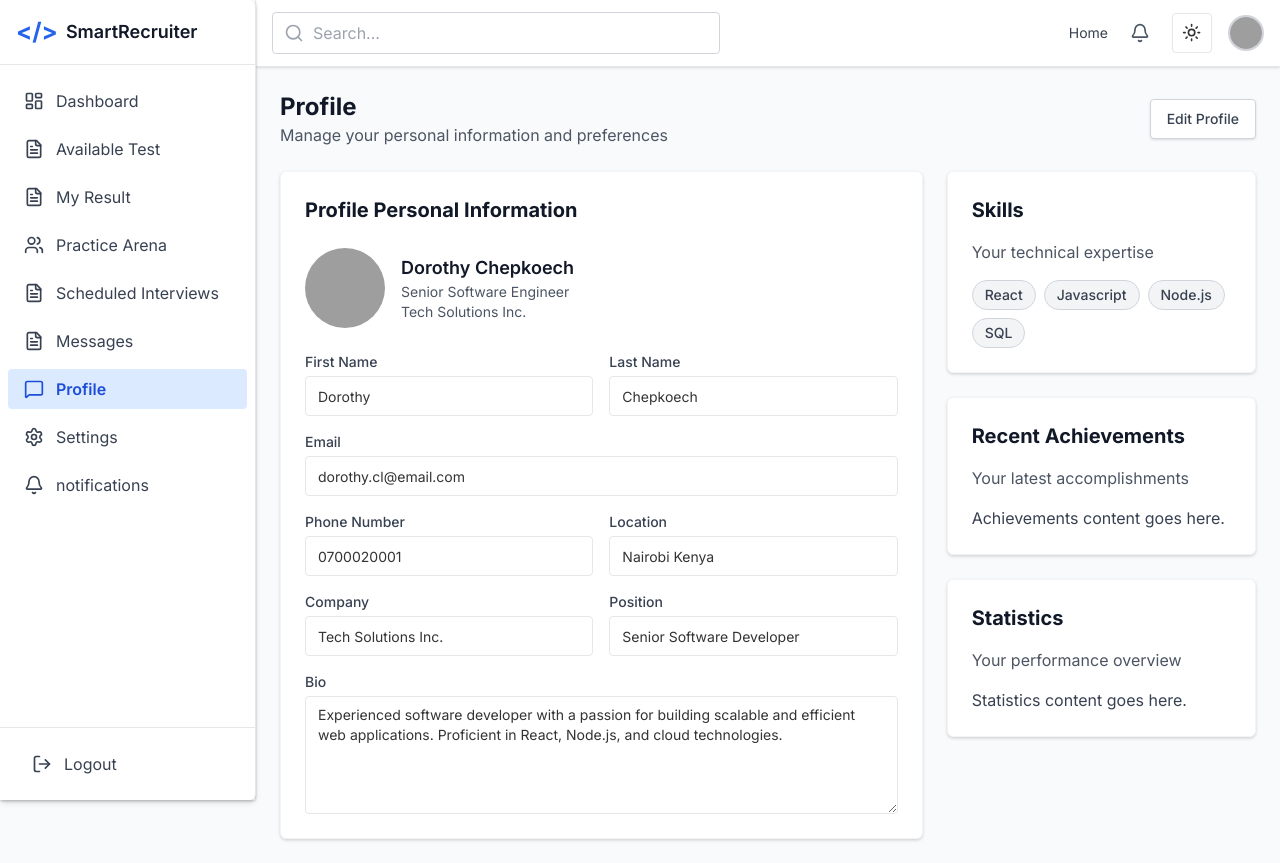
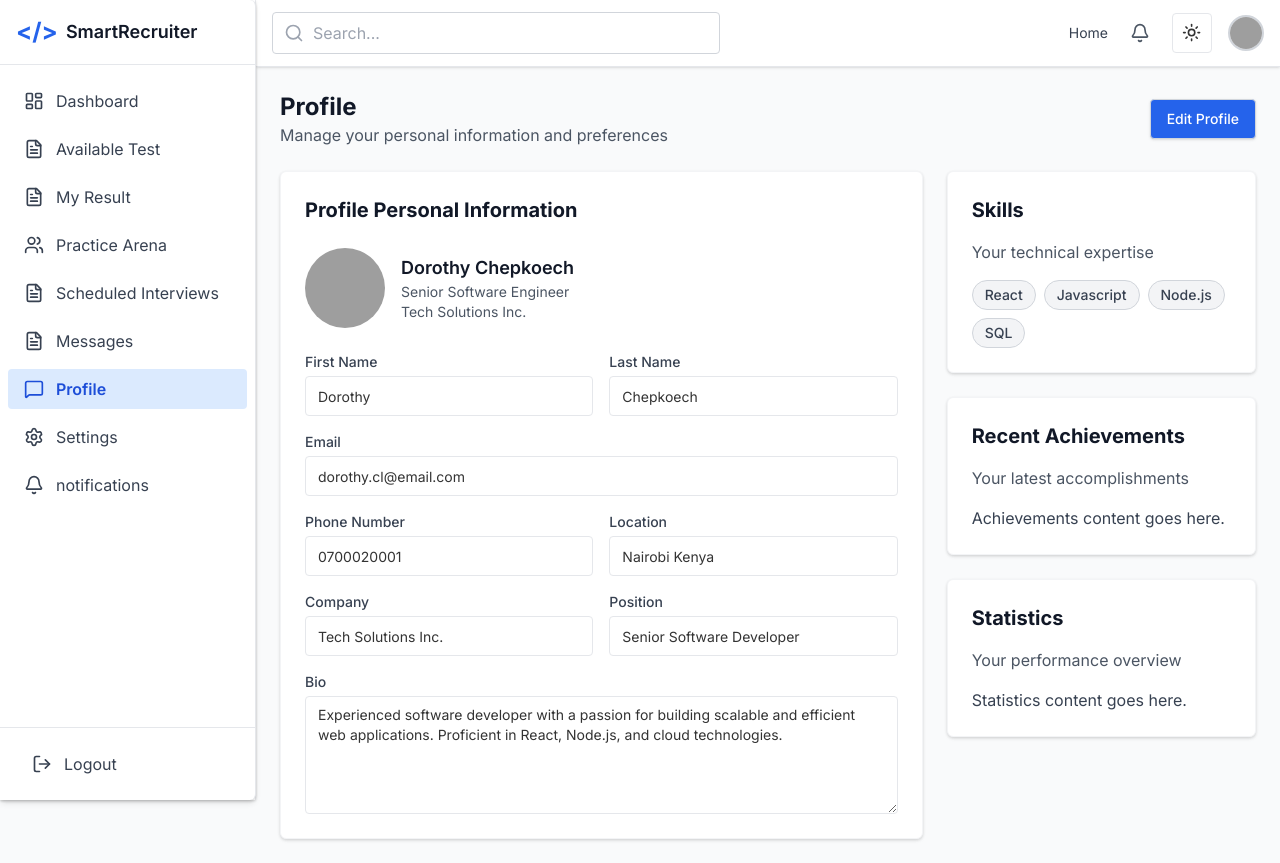
Before and after one commit to awuorochelle75/SmartRecruiter, a React (Vite) app in the folder client/: page /myProfile in a window 1280 px wide. Built offline with nearby package versions, Linux system fonts and the light colour scheme; grey boxes are pictures that could not be loaded.

Commit message:
change the background olor of the save changes button in profile

```diff
--- a/client/src/pages/Interviewee/IntervieweeProfile.jsx
+++ b/client/src/pages/Interviewee/IntervieweeProfile.jsx
@@ -56,7 +56,7 @@ const IntervieweeProfile = () => {
                 Manage your personal information and preferences
               </p>
             </div>
-            <Button variant="outline" className="rounded-md px-4 py-2 shadow-sm border-gray-300 text-gray-700 hover:bg-gray-100 dark:border-gray-700 dark:text-gray-300 dark:hover:bg-gray-800">
+            <Button variant="outline" className="rounded-md px-4 py-2 shadow-sm border-gray-300 text-white bg-blue-600 hover:bg-gray-100 dark:border-gray-700 dark:text-gray-300 dark:hover:bg-gray-800">
               Edit Profile
             </Button>
           </div>
```
